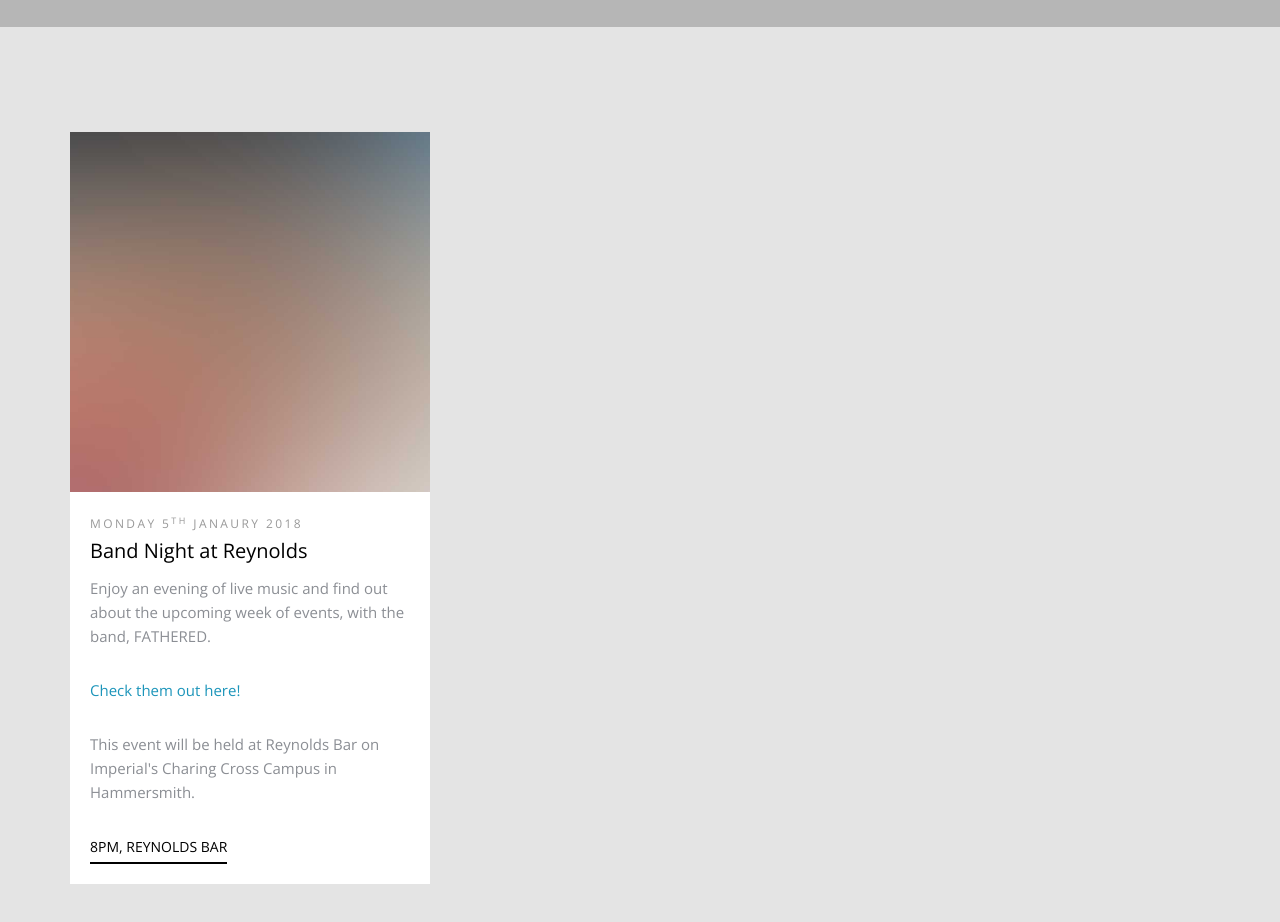
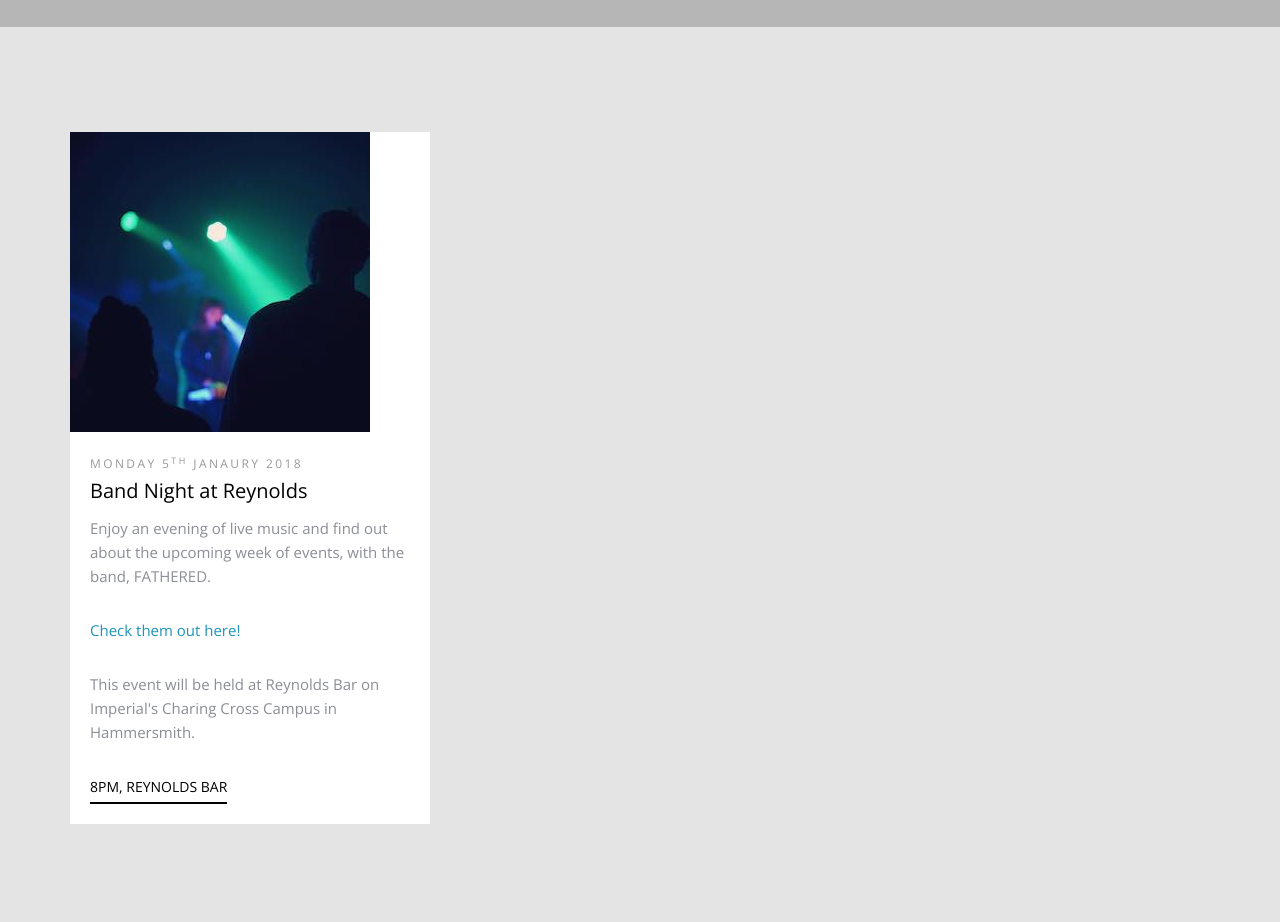
Before and after one commit to Imperial-CU/events-week-2018, a plain HTML site: page index.html in a window 1280 px wide. Shown: the part 1720-2642 px from the top of the page. Drawn offline with nearby package versions, Linux system fonts and the light colour scheme; grey boxes are pictures that could not be loaded; files whose address does not match are found by name.

Commit message:
fathered event image

```diff
--- a/index.html
+++ b/index.html
@@ -102,7 +102,7 @@
 
           <div class="col-md-4 col-sm-4 probootstrap-animate">
             <div class="probootstrap-block-image">
-              <figure><img src="img/img_square_2.jpg" alt="Band Night"></figure>
+              <figure><img src="img/fathered-event.jpg" alt="Band Night"></figure>
               <div class="text">
                 <span class="date">Monday 5<sup>th</sup> Janaury 2018</span>
                 <h3><a href="https://www.facebook.com/events/205810366648524/">Band Night at Reynolds</a></h3>
```
